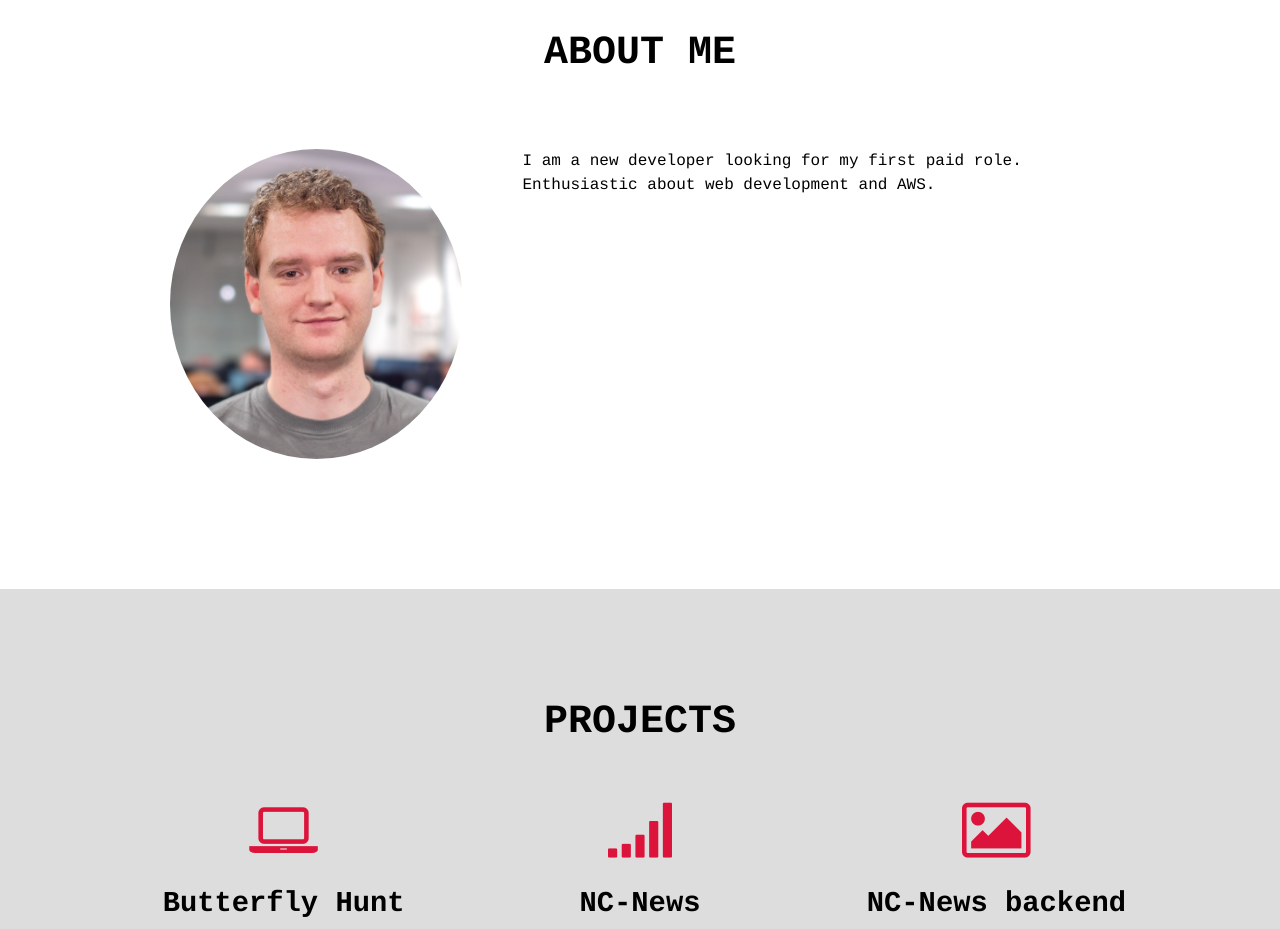
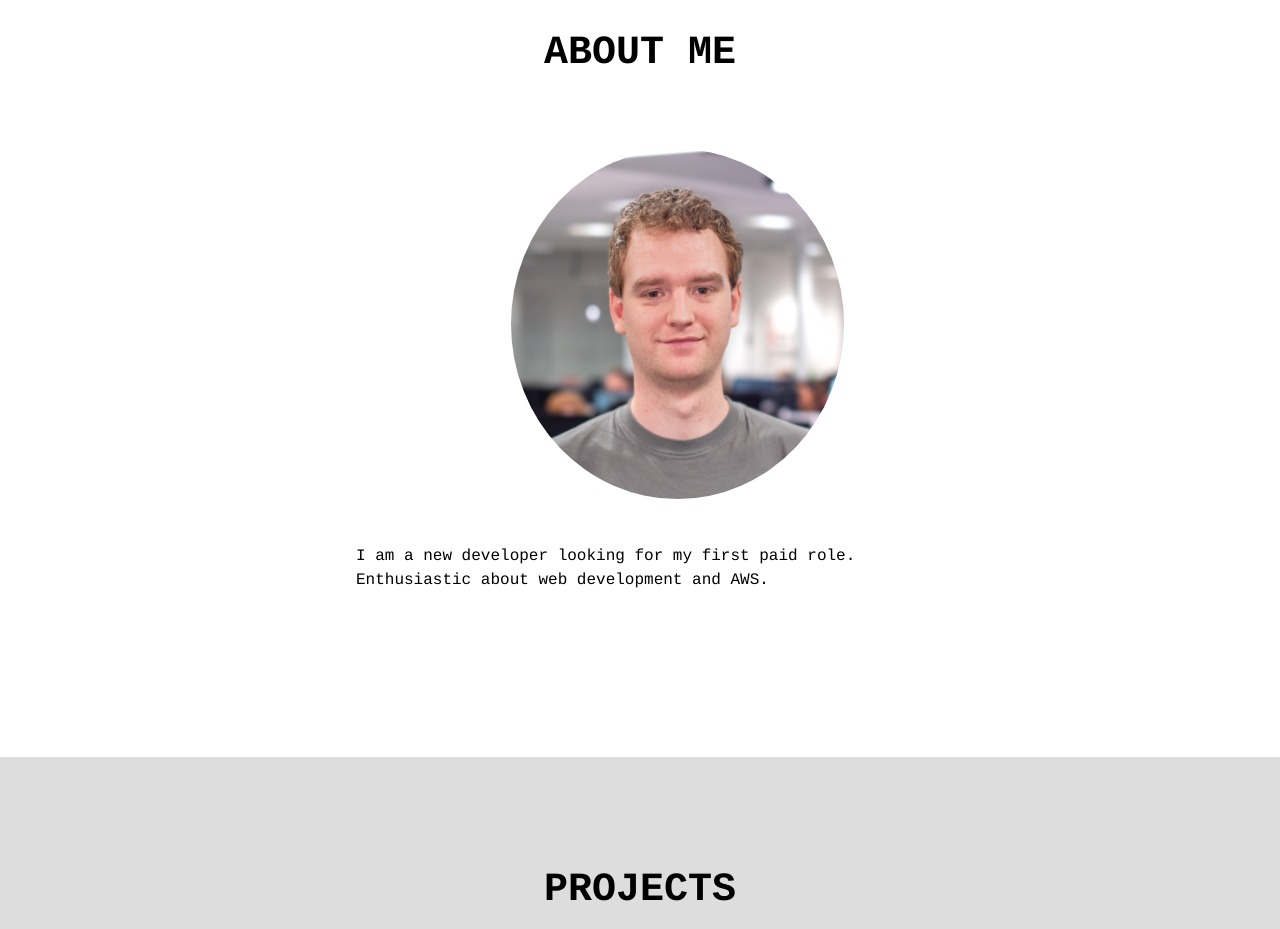
Before and after one commit to mauvesky1/mauvesky1.github.io, a plain HTML site: page index.html in a window 1280 px wide. Shown: the part 880-1809 px from the top of the page. Drawn offline with Linux system fonts and the light colour scheme.

Commit message:
Added selfie

```diff
--- a/index.html
+++ b/index.html
@@ -28,7 +28,7 @@
     <section class="about-area" id="about">
       <h3 class="section-title">About Me</h3>
       <ul class="about-content">
-        <li class="about-left"></li>
+        <li class="about-left"><img src="./Rob.jpeg"></li>
         <li class="about-right">
        <!--   <h2>About our Company</h2> -->
           <p>I am a new developer looking for my first paid role.  Enthusiastic about web development and AWS.</p>
--- a/style.css
+++ b/style.css
@@ -204,7 +204,10 @@ ul.about-content {
 }
 .about-left {
   flex-basis: 33%;
-  background-image: url(Rob.jpeg);
+  margin-left: 7%;
+}
+
+.about-left img {
   border-radius: 75%;
   max-width: 22%;
   min-height: 350px;
```
